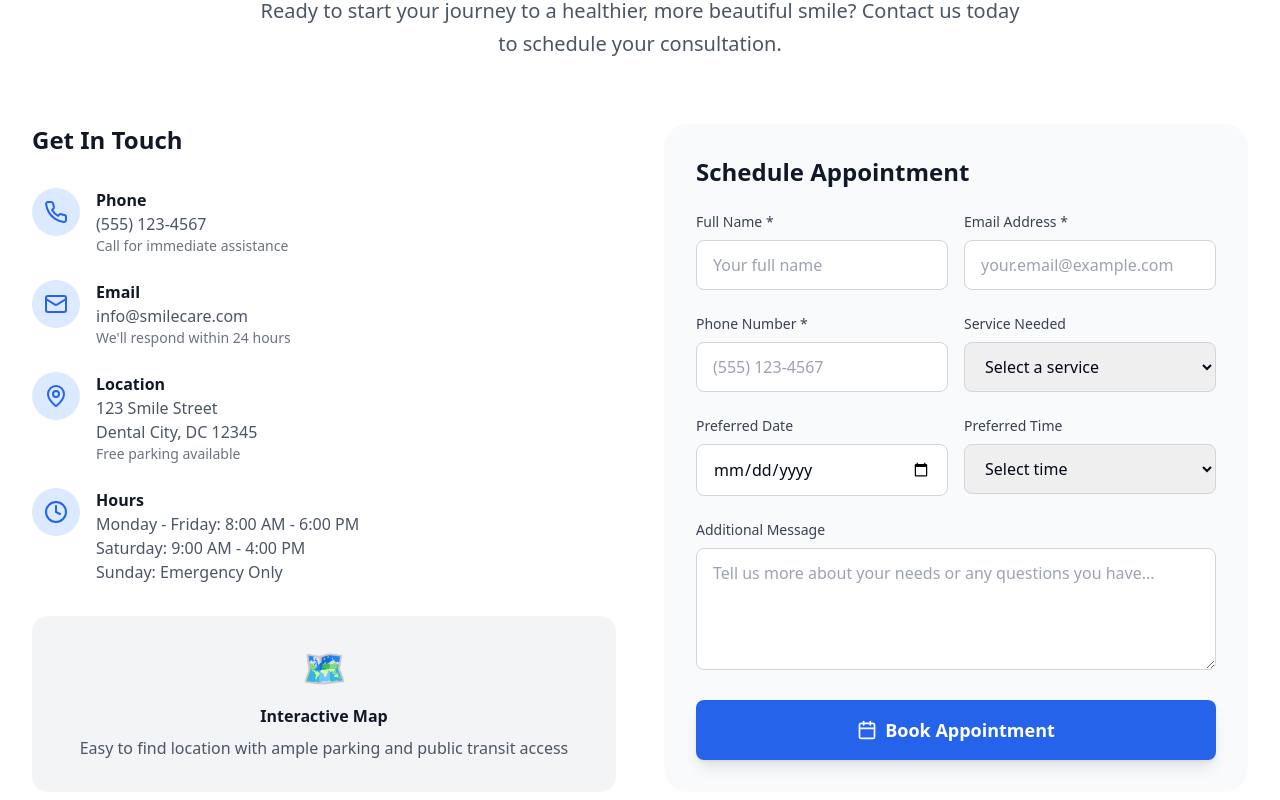
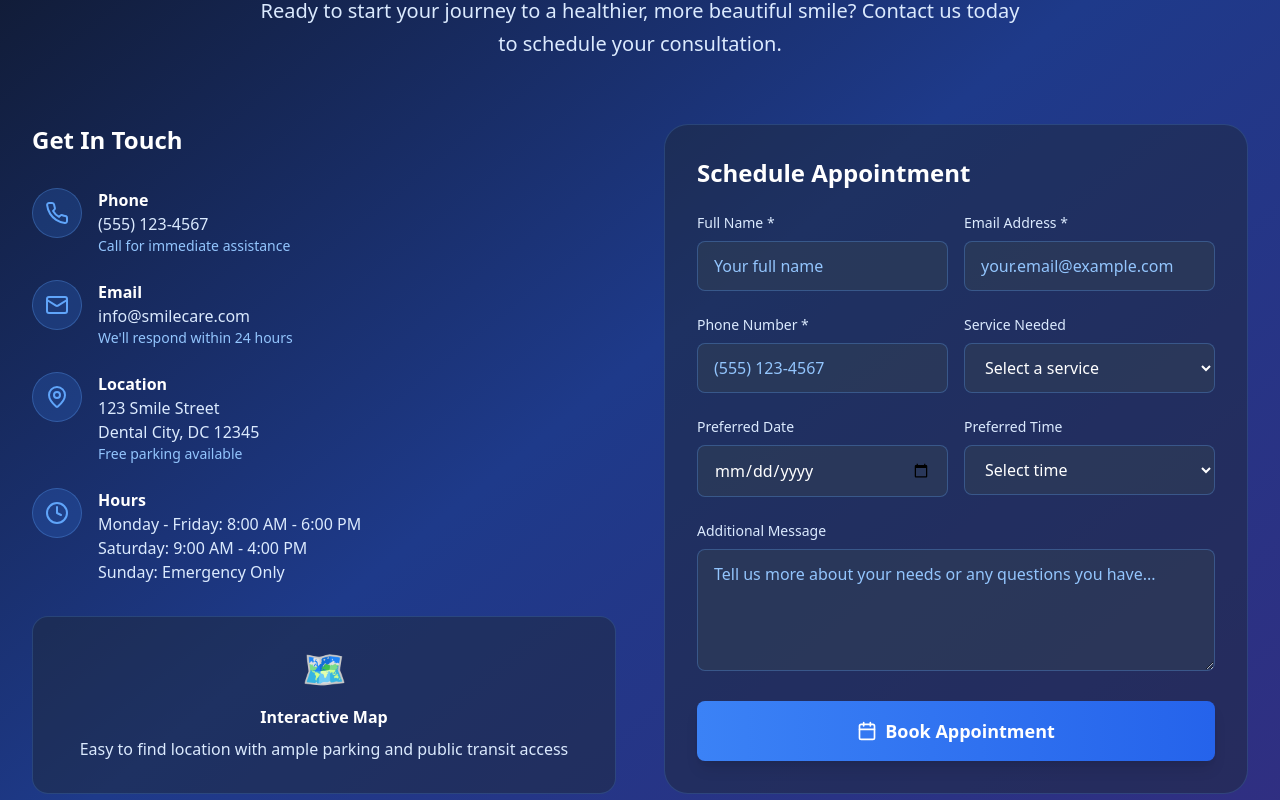
Before and after one commit to Irudium-GS/dental-care-webflow, a React (Vite) app: page / in a window 1280 px wide. Shown: the part 7060-7860 px from the top of the page. Built offline with nearby package versions, Linux system fonts and the light colour scheme.

Commit message:
Update Contact section
Apply the moonlight theme and change the map icon in the contact section.

```diff
--- a/src/components/Contact.tsx
+++ b/src/components/Contact.tsx
@@ -37,14 +37,14 @@ const Contact = () => {
   };
 
   return (
-    <section id="contact" className="py-20 bg-white">
+    <section id="contact" className="py-20 bg-gradient-to-br from-slate-900 via-blue-900 to-indigo-900">
       <div className="max-w-7xl mx-auto px-4 sm:px-6 lg:px-8">
         {/* Header */}
         <div className="text-center mb-16">
-          <h2 className="text-4xl md:text-5xl font-bold text-gray-900 mb-6">
-            Book Your <span className="text-blue-600">Appointment</span>
+          <h2 className="text-4xl md:text-5xl font-bold text-white mb-6">
+            Book Your <span className="text-blue-400">Appointment</span>
           </h2>
-          <p className="text-xl text-gray-600 max-w-3xl mx-auto leading-relaxed">
+          <p className="text-xl text-blue-100 max-w-3xl mx-auto leading-relaxed">
             Ready to start your journey to a healthier, more beautiful smile?
             Contact us today to schedule your consultation.
           </p>
@@ -53,49 +53,49 @@ const Contact = () => {
         <div className="grid grid-cols-1 lg:grid-cols-2 gap-12">
           {/* Contact Information */}
           <div>
-            <h3 className="text-2xl font-bold text-gray-900 mb-8">Get In Touch</h3>
+            <h3 className="text-2xl font-bold text-white mb-8">Get In Touch</h3>
 
             <div className="space-y-6">
               <div className="flex items-start space-x-4">
-                <div className="bg-blue-100 p-3 rounded-full">
-                  <Phone className="w-6 h-6 text-blue-600" />
+                <div className="bg-blue-500/20 p-3 rounded-full border border-blue-400/30">
+                  <Phone className="w-6 h-6 text-blue-400" />
                 </div>
                 <div>
-                  <h4 className="font-semibold text-gray-900">Phone</h4>
-                  <p className="text-gray-600">(555) 123-4567</p>
-                  <p className="text-sm text-gray-500">Call for immediate assistance</p>
+                  <h4 className="font-semibold text-white">Phone</h4>
+                  <p className="text-blue-100">(555) 123-4567</p>
+                  <p className="text-sm text-blue-300">Call for immediate assistance</p>
                 </div>
               </div>
 
               <div className="flex items-start space-x-4">
-                <div className="bg-blue-100 p-3 rounded-full">
-                  <Mail className="w-6 h-6 text-blue-600" />
+                <div className="bg-blue-500/20 p-3 rounded-full border border-blue-400/30">
+                  <Mail className="w-6 h-6 text-blue-400" />
                 </div>
                 <div>
-                  <h4 className="font-semibold text-gray-900">Email</h4>
-                  <p className="text-gray-600">info@smilecare.com</p>
-                  <p className="text-sm text-gray-500">We'll respond within 24 hours</p>
+                  <h4 className="font-semibold text-white">Email</h4>
+                  <p className="text-blue-100">info@smilecare.com</p>
+                  <p className="text-sm text-blue-300">We'll respond within 24 hours</p>
                 </div>
               </div>
 
               <div className="flex items-start space-x-4">
-                <div className="bg-blue-100 p-3 rounded-full">
-                  <MapPin className="w-6 h-6 text-blue-600" />
+                <div className="bg-blue-500/20 p-3 rounded-full border border-blue-400/30">
+                  <MapPin className="w-6 h-6 text-blue-400" />
                 </div>
                 <div>
-                  <h4 className="font-semibold text-gray-900">Location</h4>
-                  <p className="text-gray-600">123 Smile Street<br />Dental City, DC 12345</p>
-                  <p className="text-sm text-gray-500">Free parking available</p>
+                  <h4 className="font-semibold text-white">Location</h4>
+                  <p className="text-blue-100">123 Smile Street<br />Dental City, DC 12345</p>
+                  <p className="text-sm text-blue-300">Free parking available</p>
                 </div>
               </div>
 
               <div className="flex items-start space-x-4">
-                <div className="bg-blue-100 p-3 rounded-full">
-                  <Clock className="w-6 h-6 text-blue-600" />
+                <div className="bg-blue-500/20 p-3 rounded-full border border-blue-400/30">
+                  <Clock className="w-6 h-6 text-blue-400" />
                 </div>
                 <div>
-                  <h4 className="font-semibold text-gray-900">Hours</h4>
-                  <div className="text-gray-600">
+                  <h4 className="font-semibold text-white">Hours</h4>
+                  <div className="text-blue-100">
                     <p>Monday - Friday: 8:00 AM - 6:00 PM</p>
                     <p>Saturday: 9:00 AM - 4:00 PM</p>
                     <p>Sunday: Emergency Only</p>
@@ -105,23 +105,23 @@ const Contact = () => {
             </div>
 
             {/* Map Placeholder */}
-            <div className="mt-8 bg-gray-100 rounded-2xl p-8 text-center">
+            <div className="mt-8 bg-slate-800/50 rounded-2xl p-8 text-center border border-blue-400/20">
               <div className="text-4xl mb-4">🗺️</div>
-              <h4 className="font-semibold text-gray-900 mb-2">Interactive Map</h4>
-              <p className="text-gray-600">
+              <h4 className="font-semibold text-white mb-2">Interactive Map</h4>
+              <p className="text-blue-100">
                 Easy to find location with ample parking and public transit access
               </p>
             </div>
           </div>
 
           {/* Appointment Form */}
-          <div className="bg-gray-50 rounded-3xl p-8">
-            <h3 className="text-2xl font-bold text-gray-900 mb-6">Schedule Appointment</h3>
+          <div className="bg-slate-800/50 rounded-3xl p-8 border border-blue-400/20">
+            <h3 className="text-2xl font-bold text-white mb-6">Schedule Appointment</h3>
 
             <form onSubmit={handleSubmit} className="space-y-6">
               <div className="grid grid-cols-1 md:grid-cols-2 gap-4">
                 <div>
-                  <label htmlFor="name" className="block text-sm font-medium text-gray-700 mb-2">
+                  <label htmlFor="name" className="block text-sm font-medium text-blue-100 mb-2">
                     Full Name *
                   </label>
                   <input
@@ -131,12 +131,12 @@ const Contact = () => {
                     required
                     value={formData.name}
                     onChange={handleChange}
-                    className="w-full px-4 py-3 border border-gray-300 rounded-lg focus:ring-2 focus:ring-blue-500 focus:border-transparent transition-all duration-200"
+                    className="w-full px-4 py-3 bg-slate-700/50 border border-blue-400/30 rounded-lg focus:ring-2 focus:ring-blue-400 focus:border-transparent transition-all duration-200 text-white placeholder-blue-300"
                     placeholder="Your full name"
                   />
                 </div>
                 <div>
-                  <label htmlFor="email" className="block text-sm font-medium text-gray-700 mb-2">
+                  <label htmlFor="email" className="block text-sm font-medium text-blue-100 mb-2">
                     Email Address *
                   </label>
                   <input
@@ -146,7 +146,7 @@ const Contact = () => {
                     required
                     value={formData.email}
                     onChange={handleChange}
-                    className="w-full px-4 py-3 border border-gray-300 rounded-lg focus:ring-2 focus:ring-blue-500 focus:border-transparent transition-all duration-200"
+                    className="w-full px-4 py-3 bg-slate-700/50 border border-blue-400/30 rounded-lg focus:ring-2 focus:ring-blue-400 focus:border-transparent transition-all duration-200 text-white placeholder-blue-300"
                     placeholder="your.email@example.com"
                   />
                 </div>
@@ -154,7 +154,7 @@ const Contact = () => {
 
               <div className="grid grid-cols-1 md:grid-cols-2 gap-4">
                 <div>
-                  <label htmlFor="phone" className="block text-sm font-medium text-gray-700 mb-2">
+                  <label htmlFor="phone" className="block text-sm font-medium text-blue-100 mb-2">
                     Phone Number *
                   </label>
                   <input
@@ -164,12 +164,12 @@ const Contact = () => {
                     required
                     value={formData.phone}
                     onChange={handleChange}
-                    className="w-full px-4 py-3 border border-gray-300 rounded-lg focus:ring-2 focus:ring-blue-500 focus:border-transparent transition-all duration-200"
+                    className="w-full px-4 py-3 bg-slate-700/50 border border-blue-400/30 rounded-lg focus:ring-2 focus:ring-blue-400 focus:border-transparent transition-all duration-200 text-white placeholder-blue-300"
                     placeholder="(555) 123-4567"
                   />
                 </div>
                 <div>
-                  <label htmlFor="service" className="block text-sm font-medium text-gray-700 mb-2">
+                  <label htmlFor="service" className="block text-sm font-medium text-blue-100 mb-2">
                     Service Needed
                   </label>
                   <select
@@ -177,7 +177,7 @@ const Contact = () => {
                     name="service"
                     value={formData.service}
                     onChange={handleChange}
-                    className="w-full px-4 py-3 border border-gray-300 rounded-lg focus:ring-2 focus:ring-blue-500 focus:border-transparent transition-all duration-200"
+                    className="w-full px-4 py-3 bg-slate-700/50 border border-blue-400/30 rounded-lg focus:ring-2 focus:ring-blue-400 focus:border-transparent transition-all duration-200 text-white"
                   >
                     <option value="">Select a service</option>
                     <option value="consultation">Initial Consultation</option>
@@ -193,7 +193,7 @@ const Contact = () => {
 
               <div className="grid grid-cols-1 md:grid-cols-2 gap-4">
                 <div>
-                  <label htmlFor="date" className="block text-sm font-medium text-gray-700 mb-2">
+                  <label htmlFor="date" className="block text-sm font-medium text-blue-100 mb-2">
                     Preferred Date
                   </label>
                   <input
@@ -202,11 +202,11 @@ const Contact = () => {
                     name="date"
                     value={formData.date}
                     onChange={handleChange}
-                    className="w-full px-4 py-3 border border-gray-300 rounded-lg focus:ring-2 focus:ring-blue-500 focus:border-transparent transition-all duration-200"
+                    className="w-full px-4 py-3 bg-slate-700/50 border border-blue-400/30 rounded-lg focus:ring-2 focus:ring-blue-400 focus:border-transparent transition-all duration-200 text-white"
                   />
                 </div>
                 <div>
-                  <label htmlFor="time" className="block text-sm font-medium text-gray-700 mb-2">
+                  <label htmlFor="time" className="block text-sm font-medium text-blue-100 mb-2">
                     Preferred Time
                   </label>
                   <select
@@ -214,7 +214,7 @@ const Contact = () => {
                     name="time"
                     value={formData.time}
                     onChange={handleChange}
-                    className="w-full px-4 py-3 border border-gray-300 rounded-lg focus:ring-2 focus:ring-blue-500 focus:border-transparent transition-all duration-200"
+                    className="w-full px-4 py-3 bg-slate-700/50 border border-blue-400/30 rounded-lg focus:ring-2 focus:ring-blue-400 focus:border-transparent transition-all duration-200 text-white"
                   >
                     <option value="">Select time</option>
                     <option value="morning">Morning (8AM - 12PM)</option>
@@ -225,7 +225,7 @@ const Contact = () => {
               </div>
 
               <div>
-                <label htmlFor="message" className="block text-sm font-medium text-gray-700 mb-2">
+                <label htmlFor="message" className="block text-sm font-medium text-blue-100 mb-2">
                   Additional Message
                 </label>
                 <textarea
@@ -234,14 +234,14 @@ const Contact = () => {
                   rows={4}
                   value={formData.message}
                   onChange={handleChange}
-                  className="w-full px-4 py-3 border border-gray-300 rounded-lg focus:ring-2 focus:ring-blue-500 focus:border-transparent transition-all duration-200"
+                  className="w-full px-4 py-3 bg-slate-700/50 border border-blue-400/30 rounded-lg focus:ring-2 focus:ring-blue-400 focus:border-transparent transition-all duration-200 text-white placeholder-blue-300"
                   placeholder="Tell us more about your needs or any questions you have..."
                 ></textarea>
               </div>
 
               <button
                 type="submit"
-                className="w-full bg-blue-600 text-white py-4 px-6 rounded-lg hover:bg-blue-700 transition-all duration-300 font-semibold text-lg shadow-lg hover:shadow-xl transform hover:-translate-y-1 flex items-center justify-center space-x-2"
+                className="w-full bg-gradient-to-r from-blue-500 to-blue-600 text-white py-4 px-6 rounded-lg hover:from-blue-600 hover:to-blue-700 transition-all duration-300 font-semibold text-lg shadow-lg hover:shadow-xl transform hover:-translate-y-1 flex items-center justify-center space-x-2"
               >
                 <Calendar className="w-5 h-5" />
                 <span>Book Appointment</span>
```
